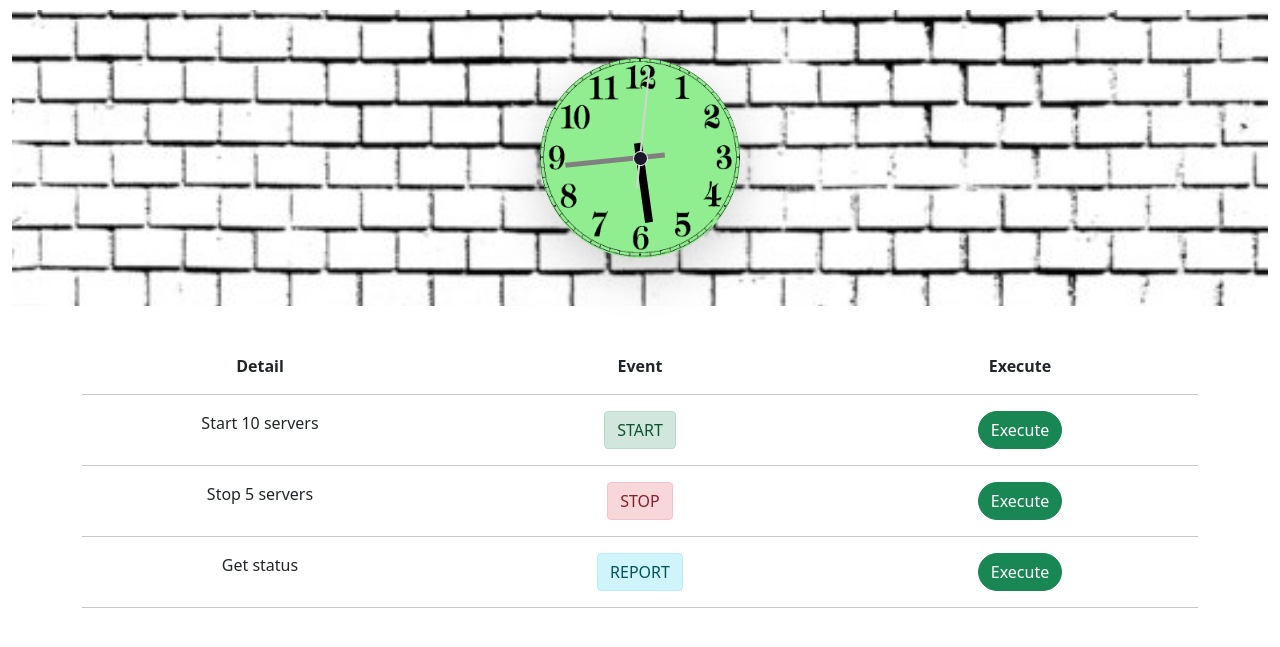
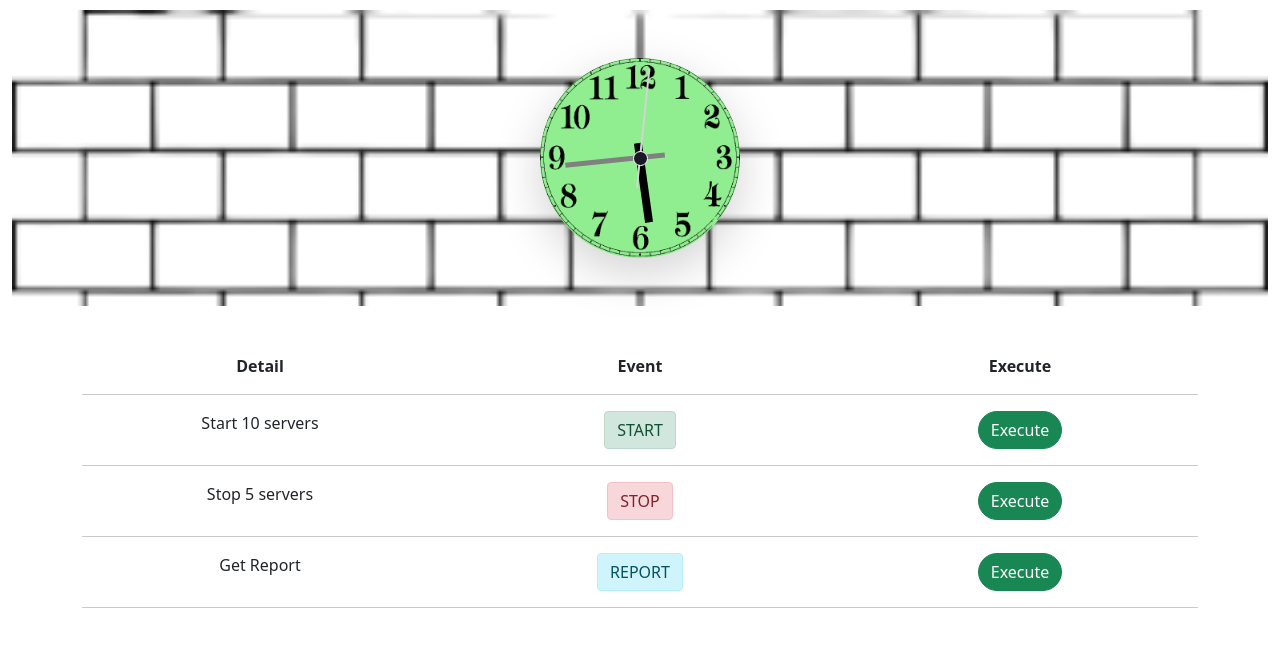
Before and after one commit to timothymadegwa/ared-interview, a Django app: page / in a window 1280 px wide. Shown: the part 86-733 px from the top of the page. Run offline with Django 3.2, Linux system fonts and the light colour scheme.

Commit message:
removed bg for wall

```diff
--- a/tracker/static/css/style.css
+++ b/tracker/static/css/style.css
@@ -1,6 +1,5 @@
-
 .wall{
-    background-image: url(../images/wall.jpg);
+    background-image: url(../images/wall.png);
     background-size: cover;
 }
 .clock{
--- a/tracker/templates/tracker/index.html
+++ b/tracker/templates/tracker/index.html
@@ -33,7 +33,7 @@
             <div class="col-4"><button class="btn btn-success rounded-pill">Execute</button></div>
         </div><hr>
         <div class="row">
-            <div class="col-4">Get status</div>
+            <div class="col-4">Get Report</div>
             <div class="col-4"><button class="btn alert-info">REPORT</button></div>
             <div class="col-4"><button class="btn btn-success rounded-pill">Execute</button></div>
         </div><hr>
```
Also changed, not shown: tracker/static/images/wall.jpg, tracker/static/images/wall.png.
